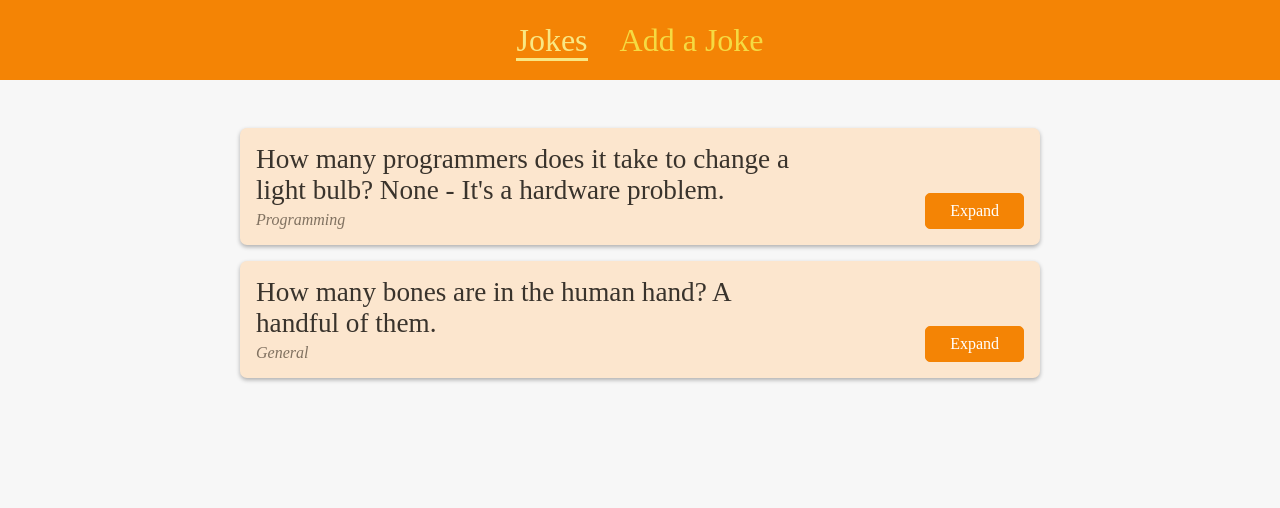
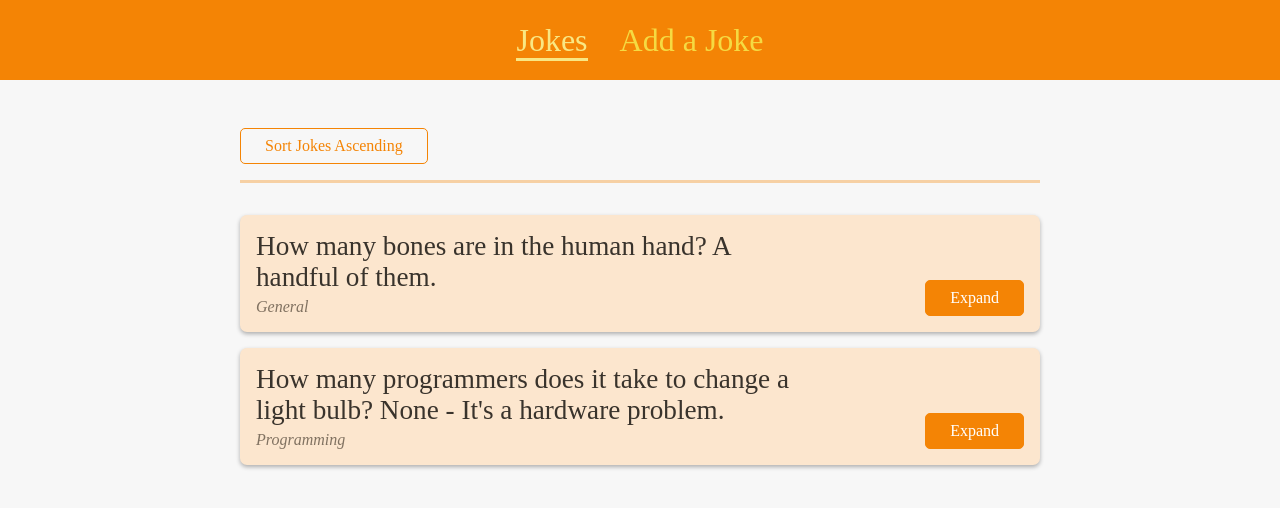
Before and after one commit to AnastasiaHaller/react-router-jokes, a React (Create React App) app: page /jokes in a window 1280 px wide. Shown: the top 508 px of the page. Built offline with nearby package versions, Linux system fonts and the light colour scheme; the HTML template or start-up script is replaced by a standard one; a web font is replaced by a local one.

Commit message:
implement query params

```diff
--- a/src/components/jokes/JokeList.js
+++ b/src/components/jokes/JokeList.js
@@ -1,11 +1,39 @@
 import JokeItem from './JokeItem';
 import styles from './JokeList.module.css';
+import { useHistory, useLocation } from 'react-router-dom/cjs/react-router-dom.min';
+
+const sortJokes = (jokes, isAscending) => {
+  return jokes.sort((joke1, joke2) => {
+    if (isAscending) {
+      return joke1.id > joke2.id ? 1 : -1;
+    } else {
+      return joke1.id < joke2.id ? 1 : -1;
+    }
+  })
+};
 
 const JokeList = (props) => {
+
+  const history = useHistory();
+  const location = useLocation();
+
+  const queryParams = new URLSearchParams(location.search);
+  const sortingOrder = queryParams.get('sort');
+  const isSortingAscending = sortingOrder === 'asc';
+
+  const sortedJokes = sortJokes(props.jokes, isSortingAscending);
+
+  const toggleSortingHandler = () => {
+    history.push('/jokes?sort=' + (isSortingAscending ? 'desc' : 'asc'));
+  };
+
   return (
     <>
+    <div className={styles.sort}>
+      <button onClick={toggleSortingHandler}>Sort Jokes {isSortingAscending ? 'Descending' : 'Ascending'}</button>
+    </div>
       <ul className={styles.list}>
-        {props.jokes.map((joke) => (
+        {sortedJokes.map((joke) => (
           <JokeItem
             key={joke.id}
             id={joke.id}
--- a/src/components/jokes/JokeList.module.css
+++ b/src/components/jokes/JokeList.module.css
@@ -4,13 +4,13 @@
   padding: 0;
 }
 
-.filter {
+.sort {
   padding-bottom: 1rem;
   border-bottom: 3px solid #f6d0a4;
   margin-bottom: 2rem;
 }
 
-.filter button {
+.sort button {
   font: inherit;
   color: #f48405;
   border: 1px solid #f48405;
@@ -20,6 +20,6 @@
   cursor: pointer;
 }
 
-.filter button:hover {
+.sort button:hover {
   background-color: #f6d0a4;
 }
```
